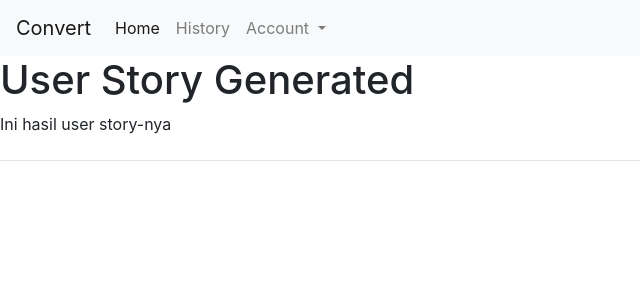
After one commit to AgileRE-2022/UserPersonaToUserStory, a Django app: page /result in a window 1280 px wide. The commit adds this page. Shown: the top 300 px of the page, without its empty margins (0-640 px from the left). Run offline with Django 4.2, Linux system fonts and the light colour scheme; some libraries are stand-ins or nearby versions.

Commit message:
halaman result
kosong
belum di link button

```diff
--- /dev/null
+++ b/account/templates/account/result.html
@@ -0,0 +1,12 @@
+{% extends 'account/main.html' %}
+
+{% block content %}
+
+<h1>User Story Generated</h1>
+
+</div>
+<div class="form-group">
+  <label for="hasil">Ini hasil user story-nya</label>
+</div>
+
+{% endblock %}
--- a/account/templates/account/welcome.html
+++ b/account/templates/account/welcome.html
@@ -8,7 +8,7 @@
       <div class="form-group col-md-6">
         <label for="inputNameUP">Name</label>
         <!-- <input type="email" class="form-control" id="inputEmail4" placeholder="Email"> -->
-        <input type="text" class="form-control" id="inputNameUP" placeholder="User Persona Name">
+        <input type="text" class="form-control" id="inputNameUP" placeholder="User Persona Name" required>
       </div>
       <div class="form-group col-md-4">
         <label for="inputRole">As a</label>
@@ -20,11 +20,11 @@
     </div>
     <div class="form-group">
       <label for="inputNeeds">Needs</label>
-      <input type="text" class="form-control" id="inputNeeds" placeholder="Needs">
+      <input type="text" class="form-control" id="inputNeeds" placeholder="Needs" required>
     </div>
       <div class="form-group">
         <label for="inputGoals">Goals</label>
-        <input type="text" class="form-control" id="inputGoals" placeholder="Goals">
+        <input type="text" class="form-control" id="inputGoals" placeholder="Goals" required>
     </div>
     </div>
     <button type="submit" class="btn btn-primary">Convert</button>
--- a/account/urls.py
+++ b/account/urls.py
@@ -7,4 +7,5 @@ urlpatterns = [
     path('login', views.login,name='login'),
     path('register', views.register,name='register'),
     path('history', views.history,name='history'),
+    path('result', views.result,name='result')
 ]
--- a/account/views.py
+++ b/account/views.py
@@ -9,3 +9,5 @@ def register(request):
     return render(request, 'account/register.html')
 def history(request):
     return render(request, 'account/history.html')
+def result(request):
+    return render(request, 'account/result.html')
```
